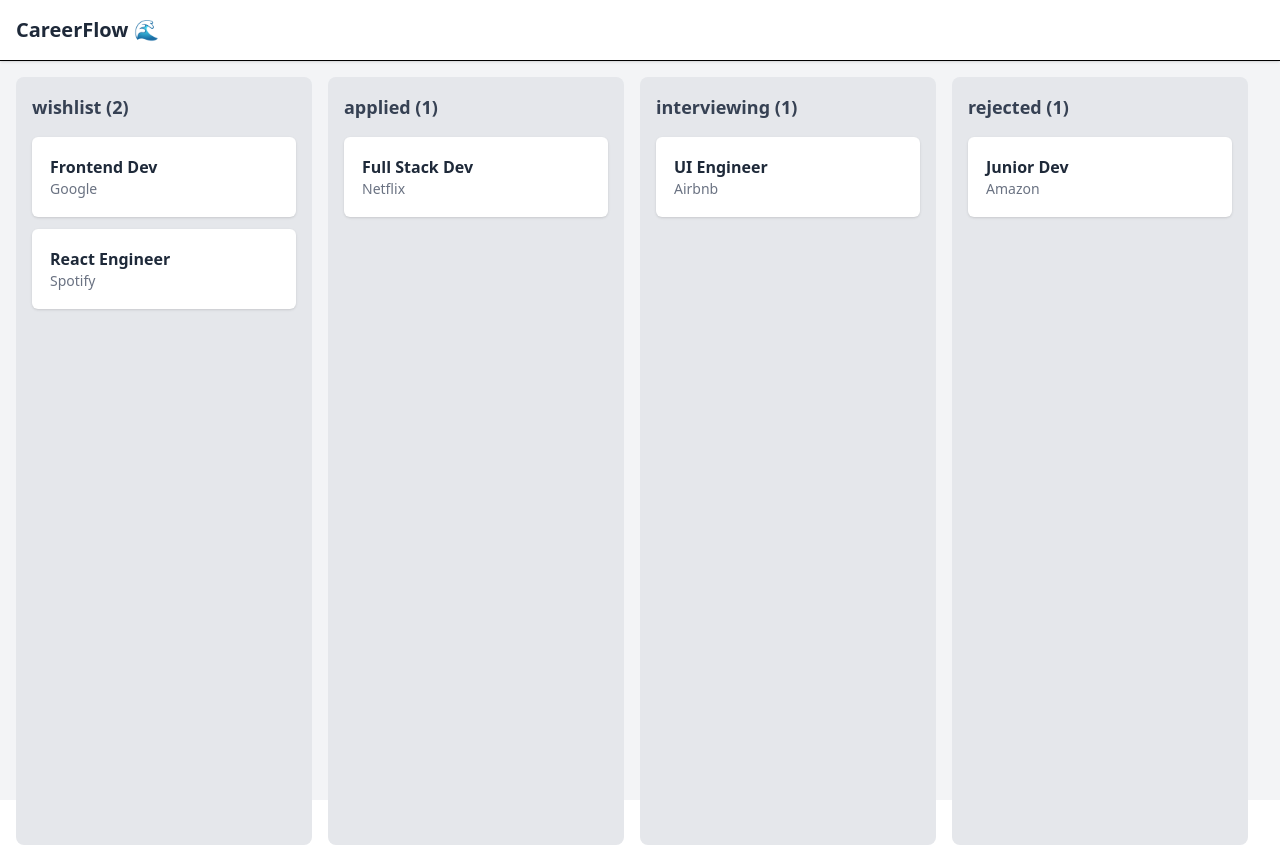
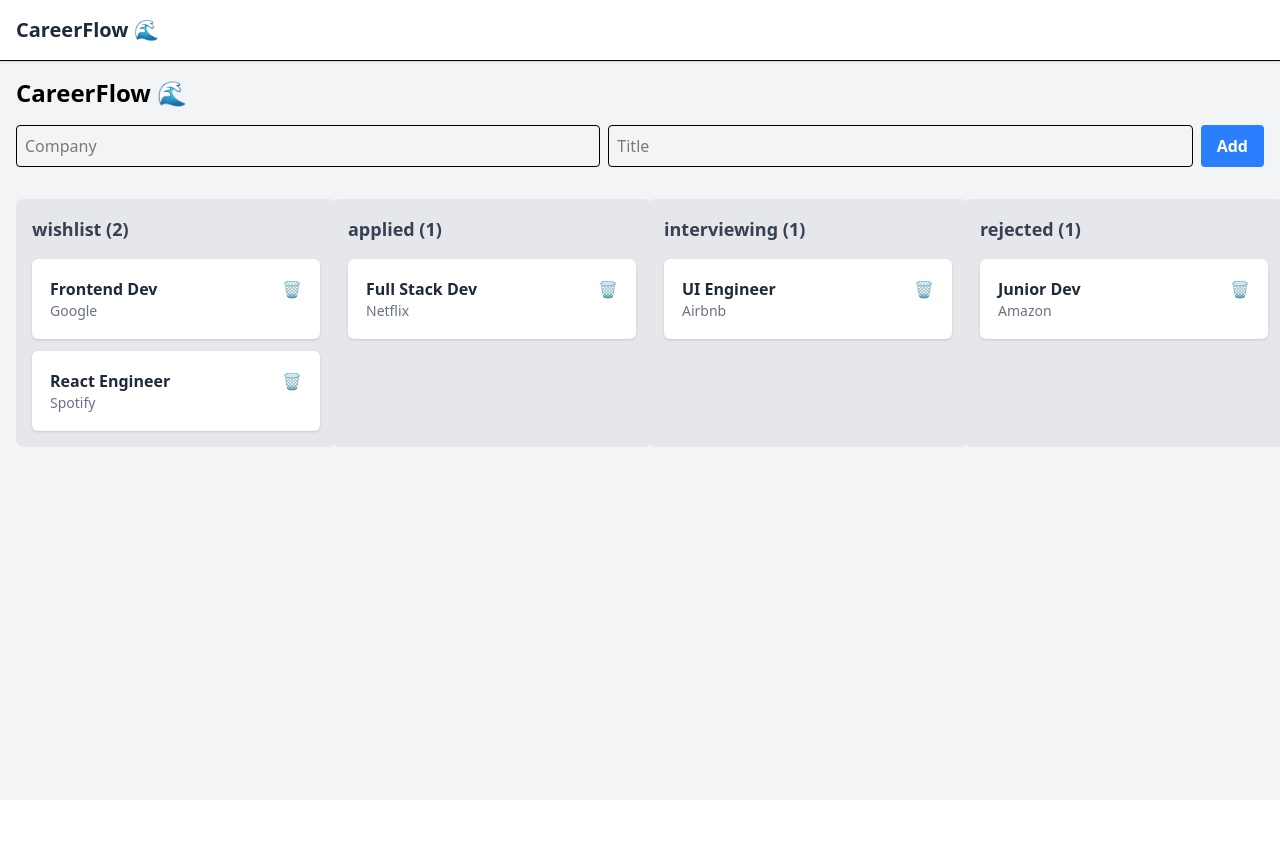
Before and after one commit to Zedstrider/CareerFlow, a React (Vite) app: page / in a window 1280 px wide. After the commit the page ends 800 px from the top, so only its background shows below. Built offline with nearby package versions, Linux system fonts and the light colour scheme.

Commit message:
feat: add job creation form and update card UI
- Added input fields and state in Board.jsx to create new jobs.
- Implemented handleAddJob function to update the wishlist.
- Updated JobCard.jsx to display either 'title' or 'position'.
- Added a delete button icon to JobCard.

```diff
--- a/src/components/Board.jsx
+++ b/src/components/Board.jsx
@@ -5,18 +5,65 @@ import Column from './Column';
 export default function Board() {
 // Initialize state with starting data
   const [data, setData] = useState(initialData);
+  const [newJob, setNewJob] = useState("");
+  const [title, setTitle] = useState("");
   const columnKeys = Object.keys(data);
+  // Function to handle adding a new job
+  function handleAddJob() {
+    if (!newJob || !title) return;
+    const newJobItem = {
+      id: Date.now(), // Simple unique ID
+      company: newJob,
+      title: title,
+      type: 'wishlist' // Default to the first column
+    };
+
+    const updatedWishlist = [...data.wishlist, newJobItem];
+
+    setData({
+      ...data,
+      wishlist: updatedWishlist
+    });
+    // Clear inputs after adding
+    setNewJob("");
+    setTitle("");
+  }
   return (
-    // 'h-full' = height: 100% (fills the parent)
-    // 'overflow-x-auto' = overflow-x: auto (adds a scrollbar if columns squish)
-    <div className="flex p-4 h-full overflow-x-auto space-x-4">
-      {columnKeys.map((key) => (
-        <Column
-           key={key}
-           title={key}             // "wishlist", "applied", etc.
-           jobs={data[key]} // Access the array using bracket notation
+    <div className="p-4">
+      <h1 className="text-2xl font-bold mb-4">CareerFlow 🌊</h1>
+      {/* The "Create" Form */}
+      <div className="flex space-x-2 mb-8">
+        <input
+          type="text"
+          placeholder="Company"
+          className="border p-2 rounded w-full"
+          value={newJob}
+          onChange={(e) => setNewJob(e.target.value)}
         />
-      ))}
+        <input
+          type="text"
+          placeholder="Title"
+          className="border p-2 rounded w-full"
+          value={title}
+          onChange={(e) => setTitle(e.target.value)}
+        />
+        <button
+          className="bg-blue-500 text-white px-4 py-2 rounded font-bold hover:bg-blue-600"
+          onClick={handleAddJob}
+        >
+          Add
+        </button>
+      </div>
+      {/*The Board Columns */}
+      <div className="grid grid-cols-4 gap-4">
+        {columnKeys.map((key) => (
+          <Column
+             key={key}
+             title={key}
+             jobs={data[key]}
+          />
+        ))}
+      </div>
     </div>
   );
 }
--- a/src/components/JobCard.jsx
+++ b/src/components/JobCard.jsx
@@ -2,13 +2,15 @@ export default function JobCard({ job }) {
   return (
     // Card Container
     <div className="bg-white p-4 rounded-md shadow-sm border-2 border-transparent hover:border-blue-500 cursor-grab">
-
-      {/* Job Position */}
-      <h3 className="font-bold text-gray-800">{job.position}</h3>
-
-      {/* Company Name */}
-      <p className="text-gray-500 text-sm">{job.company}</p>
-
+      <div className="flex justify-between items-start">
+        {/* Job Position */}
+        <h3 className="font-bold text-gray-800">{job.title || job.position}</h3>
+        <button className="text-gray-300 hover:text-red-500 transition-colors">
+        🗑️
+        </button>
+        </div>
+        {/* Company Name */}
+        <p className="text-gray-500 text-sm">{job.company}</p>
     </div>
   );
 }
```
